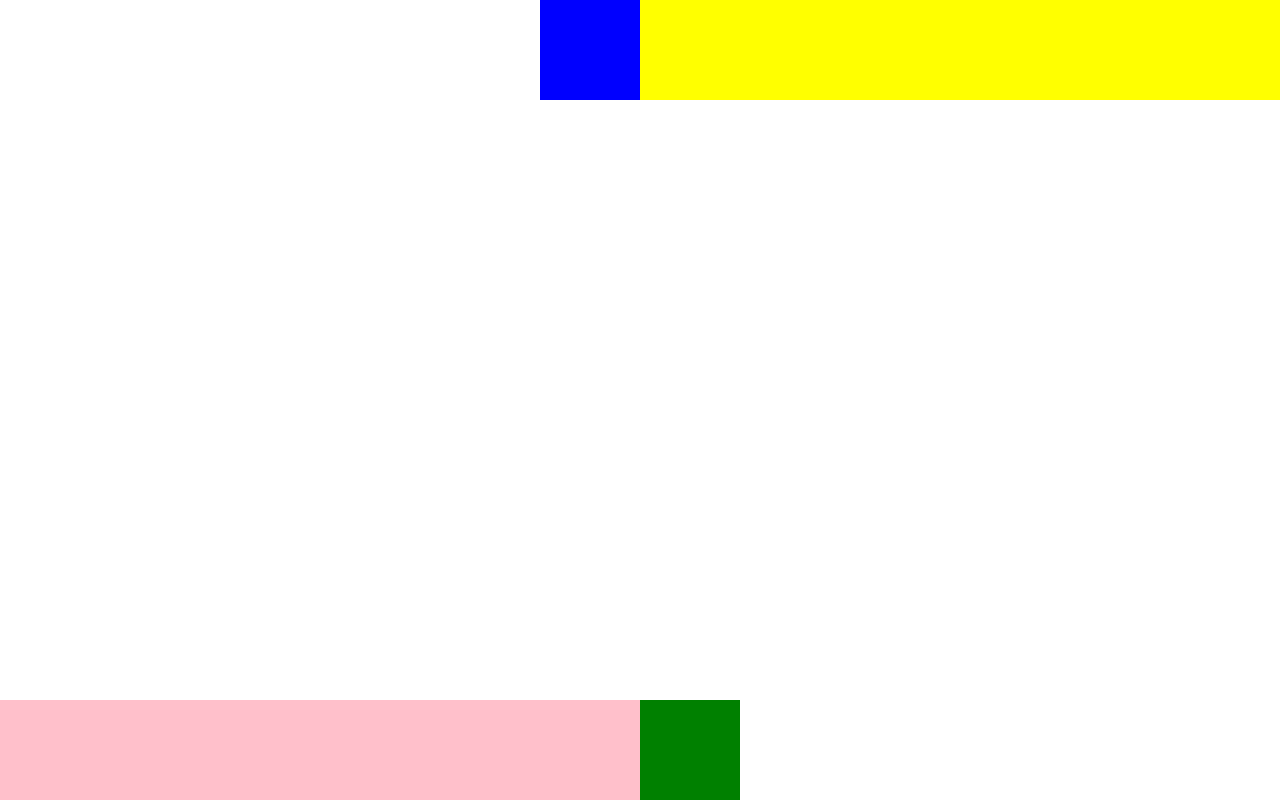
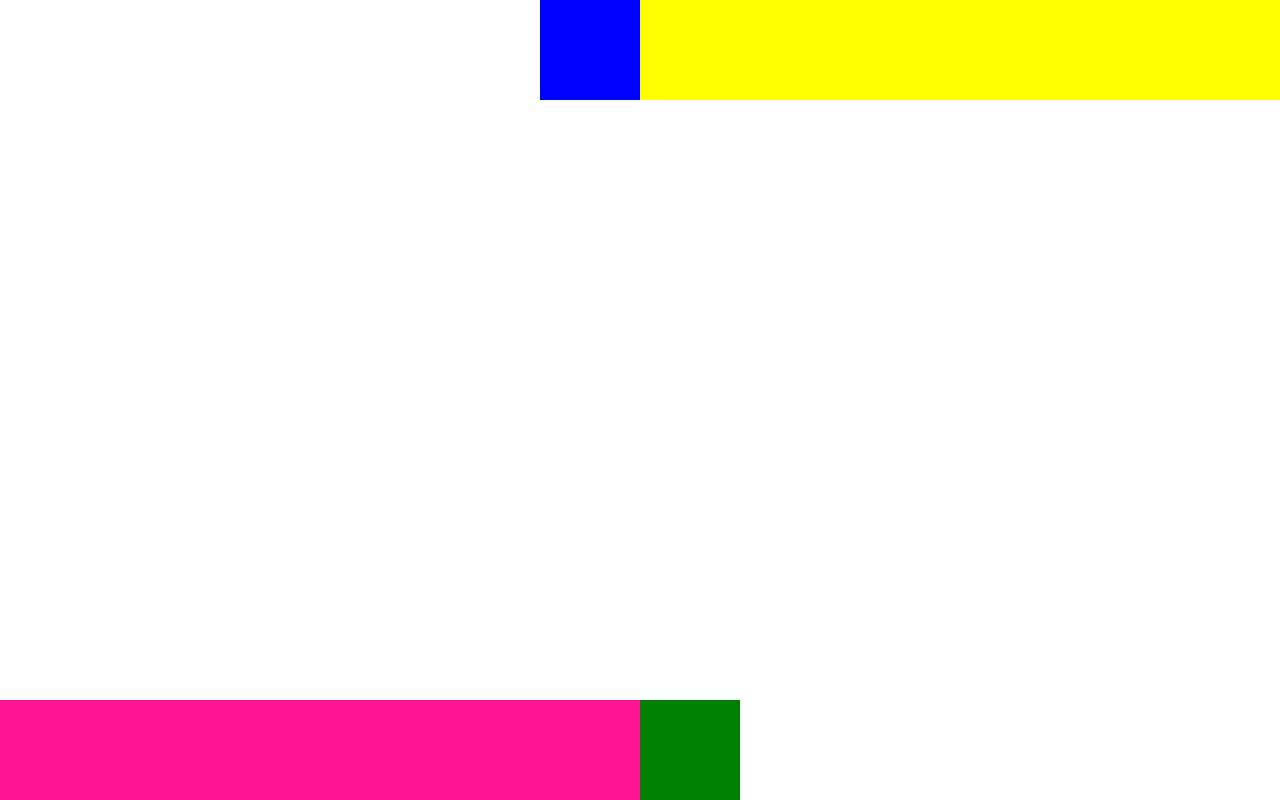
Before and after one commit to ralfstuckert/css-spanning-demo, a plain HTML site: page box/index.html in a window 1280 px wide. Drawn offline with Linux system fonts and the light colour scheme.

Commit message:
added box

```diff
--- a/box/style.css
+++ b/box/style.css
@@ -24,7 +24,7 @@ body {
 }
 
 .pink {
-    background-color: pink;
+    background-color: deeppink;
     height: 100px;
     width: 50vw;
     position: absolute;
```
